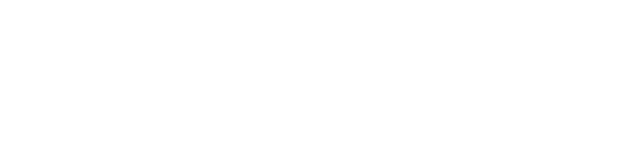
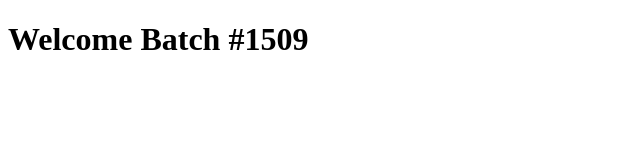
Before and after one commit to yannklein/terminal-101-1509, a plain HTML site: page index.html in a window 1280 px wide. Shown: the whole page, without its empty margins (0-640 px from the left). Drawn offline with Linux system fonts and the light colour scheme.

Commit message:
change title and add h1 to index.httml

```diff
--- a/index.html
+++ b/index.html
@@ -3,9 +3,10 @@
 <head>
   <meta charset="UTF-8">
   <meta name="viewport" content="width=device-width, initial-scale=1.0">
-  <title>Document</title>
+  <title>Batch #1509</title>
 </head>
 <body>
+  <h1>Welcome Batch #1509</h1>
 
 </body>
 </html>
```
